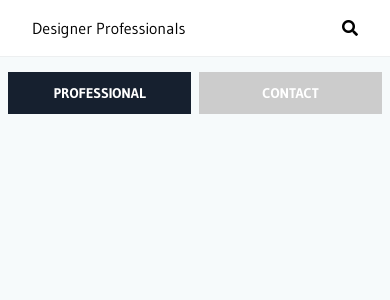
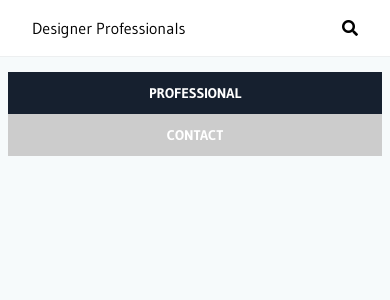
Before and after one commit to rosslibby/design-pros, a React app: page / in a window 390 px wide. Shown: the top 300 px of the page. Built offline with nearby package versions, Linux system fonts and the light colour scheme.

Commit message:
made fully responsive

```diff
--- a/src/styles/_grid.scss
+++ b/src/styles/_grid.scss
@@ -10,4 +10,14 @@
   &--two {
     grid-template-columns: 1fr 1fr;
   }
+
+  @media (max-width: 1024px) {
+    &--two {
+      grid-template-columns: 1fr;
+    }
+
+    img {
+      max-width: 100%;
+    }
+  }
 }
```
